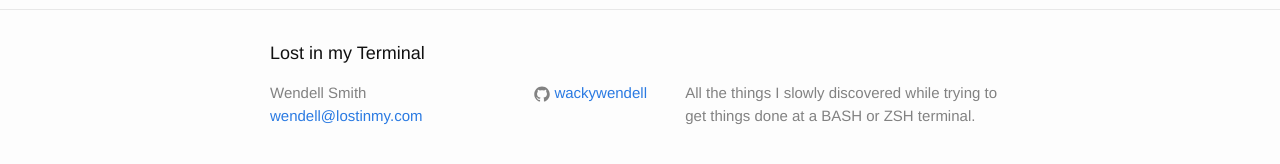
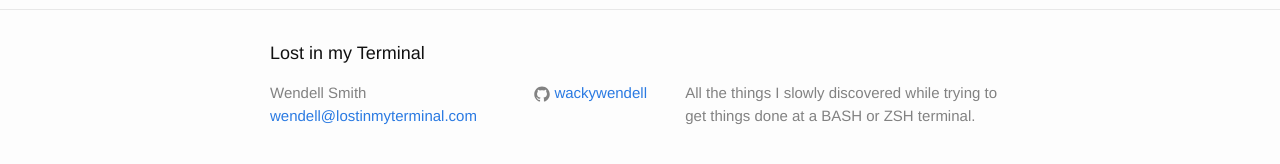
Before and after one commit to wackywendell/lostinmyterminal, a Jekyll site: the page built from index.md, in a window 1280 px wide. Shown: the part 572-736 px from the top of the page. Built offline with Jekyll 4.4.1, drawn with Linux system fonts in a browser that asks for light colours.

Commit message:
Switched to lostinmyterminal

```diff
--- a/_config.yml
+++ b/_config.yml
@@ -1,11 +1,11 @@
 # Site settings
 title: Lost in my Terminal
-email: wendell@lostinmy.com
+email: wendell@lostinmyterminal.com
 description: > # this means to ignore newlines until "baseurl:"
   All the things I slowly discovered while trying to get things done at a BASH or ZSH
   terminal.
 baseurl: "" # the subpath of your site, e.g. /blog/
-url: "http://blog.lostinmy.com" # the base hostname & protocol for your site
+url: "http://blog.lostinmyterminal.com" # the base hostname & protocol for your site
 author: Wendell Smith
 #twitter_username: jekyllrb
 github_username:  wackywendell
```
